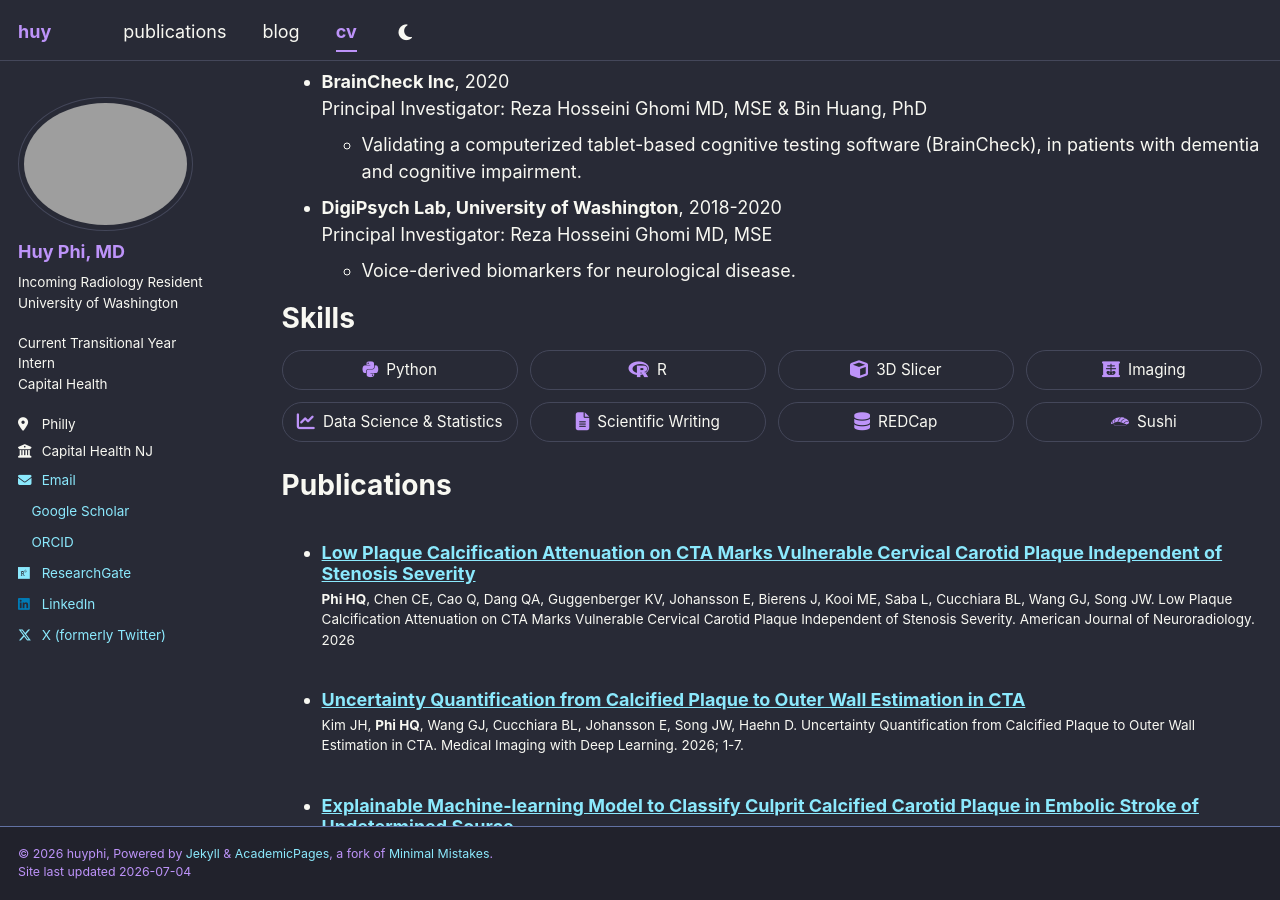
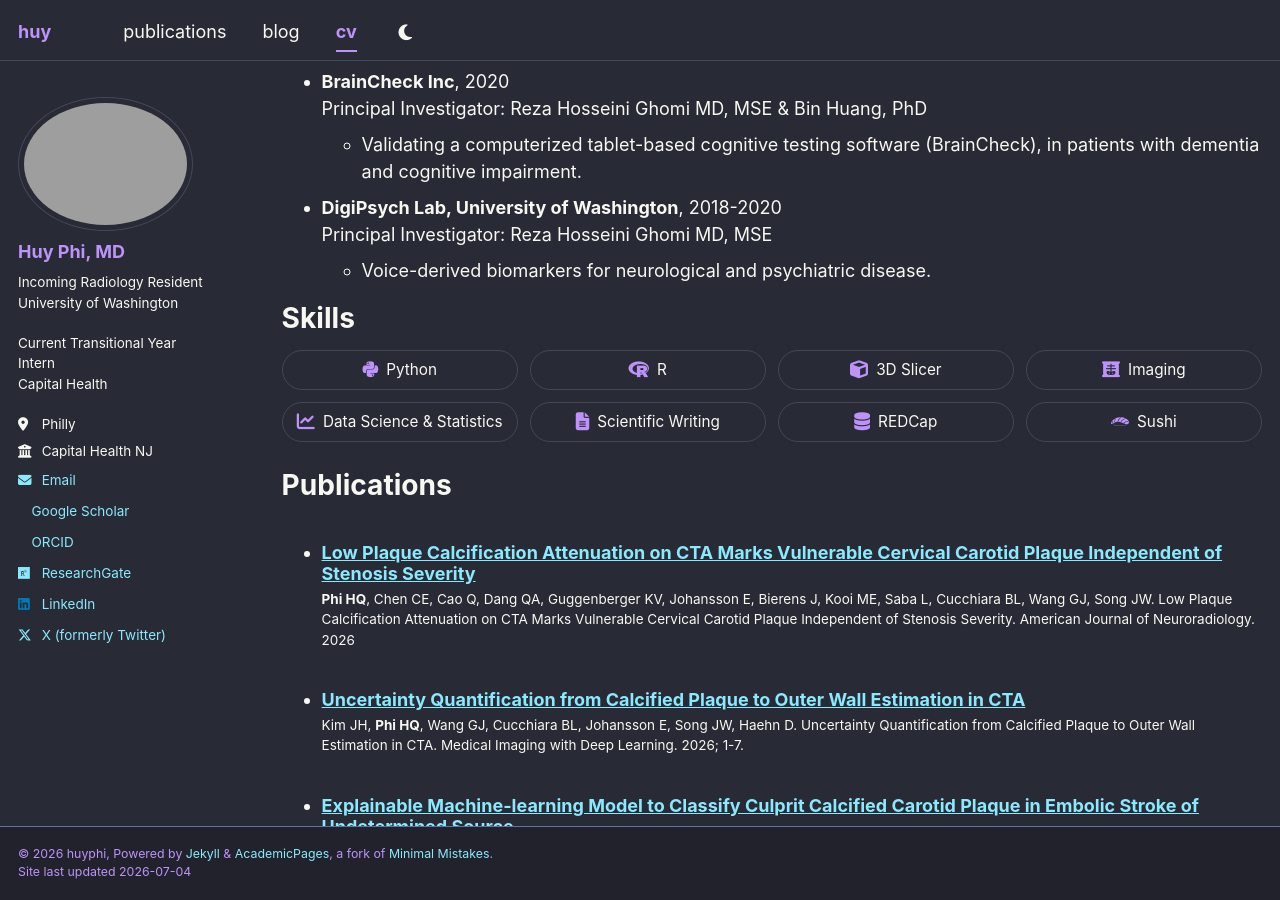
Before and after one commit to huyphi/huyphi.github.io, a Jekyll site: the page built from _pages/cv.md, in a window 1280 px wide and 900 px high, scrolled down 721 px. Built offline with Jekyll 4.4.1, drawn with Linux system fonts in a browser that asks for light colours; a style sheet for code colours, icons or effects is not loaded.

Commit message:
Update cv.md

```diff
--- a/_pages/cv.md
+++ b/_pages/cv.md
@@ -39,7 +39,7 @@ Research Experience
 
 * **DigiPsych Lab, University of Washington**, 2018-2020\
   Principal Investigator: Reza Hosseini Ghomi MD, MSE
-  * Voice-derived biomarkers for neurological disease.
+  * Voice-derived biomarkers for neurological and psychiatric disease.
 
 Skills
 ======
```
